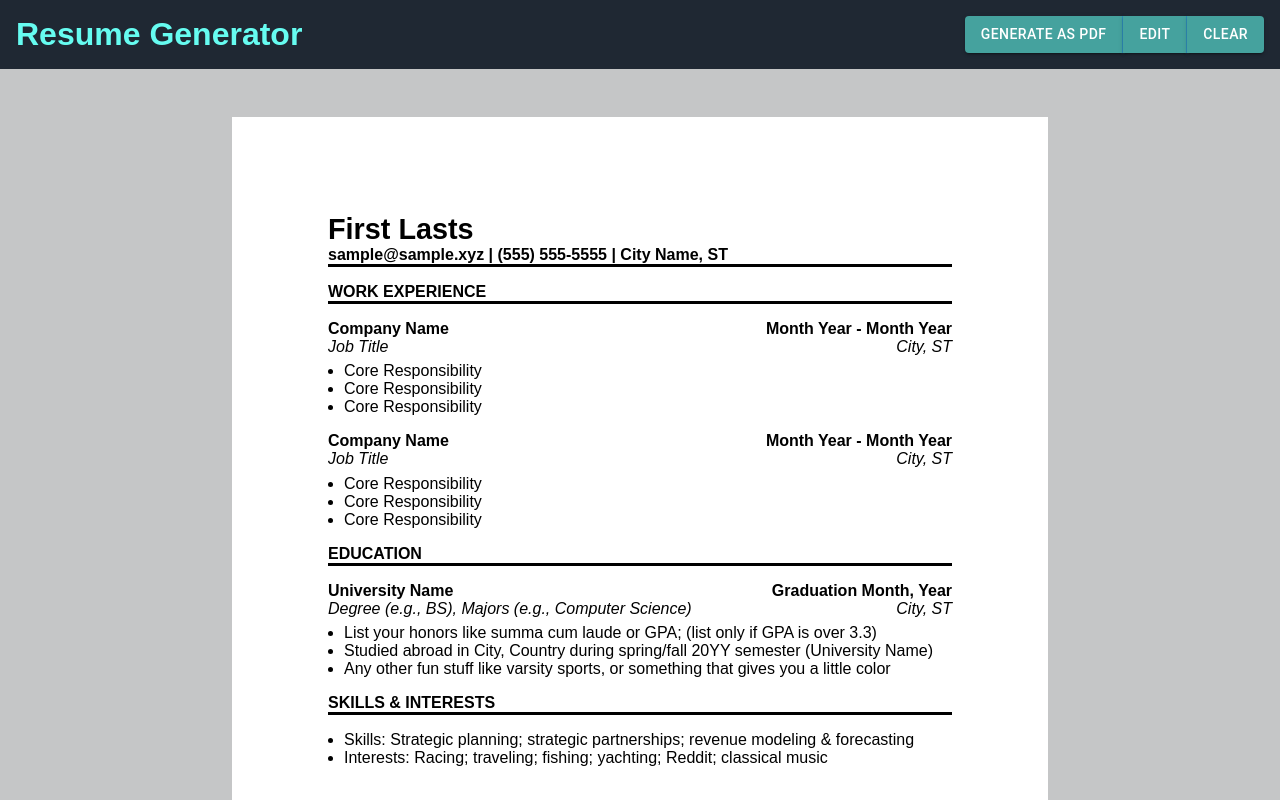
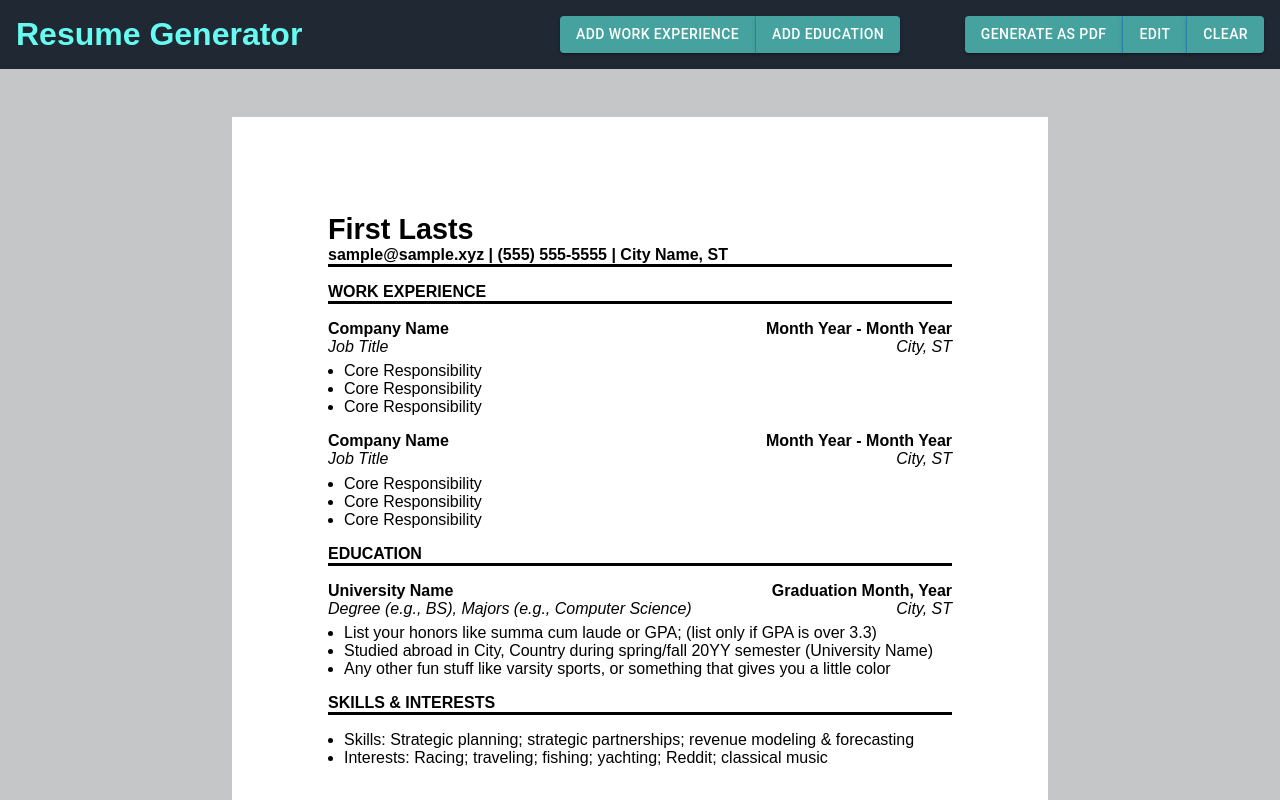
Before and after one commit to Centigrams/cv-project, a React (Create React App) app: page / in a window 1280 px wide. Shown: the top 800 px of the page. Built offline with nearby package versions, Linux system fonts and the light colour scheme.

Commit message:
Add new header buttons

```diff
--- /dev/null
+++ b/src/Components/AddButtons.js
@@ -0,0 +1,14 @@
+import React from 'react';
+import { ButtonGroup } from '@mui/material';
+import CustomButtons from '../Styles/MUICustomStyledComponents/CustomHeaderButtons';
+
+function Addbuttons() {
+  return (
+    <ButtonGroup variant="text">
+      <CustomButtons variant="contained">ADD WORK EXPERIENCE</CustomButtons>
+      <CustomButtons variant="contained">ADD EDUCATION</CustomButtons>
+    </ButtonGroup>
+  );
+}
+
+export default Addbuttons;
--- a/src/Components/AppHeader.js
+++ b/src/Components/AppHeader.js
@@ -3,6 +3,7 @@ import { useScrollTrigger } from '@mui/material';
 import HeaderButtons from './HeaderButtons';
 import headerStyles from '../Styles/AppHeader.module.css';
 import CustomAppBar from '../Styles/MUICustomStyledComponents/CustomAppBar';
+import AddButtons from './AddButtons';
 
 function ElevationScroll(props) {
   const { children, window } = props;
@@ -24,7 +25,10 @@ function AppHeader() {
         <div>
           <h1 className={headerStyles.appName}>Resume Generator</h1>
         </div>
-        <HeaderButtons />
+        <div className={headerStyles.buttonsContainer}>
+          <AddButtons />
+          <HeaderButtons />
+        </div>
       </CustomAppBar>
     </ElevationScroll>
   );
--- a/src/Styles/AppHeader.module.css
+++ b/src/Styles/AppHeader.module.css
@@ -1,3 +1,10 @@
 .appName {
     color: #66fcf1;
 }
+
+.buttonsContainer {
+    display: flex;
+    flex-direction: row;
+    justify-content: space-between;
+    width: 44rem;
+}
```
